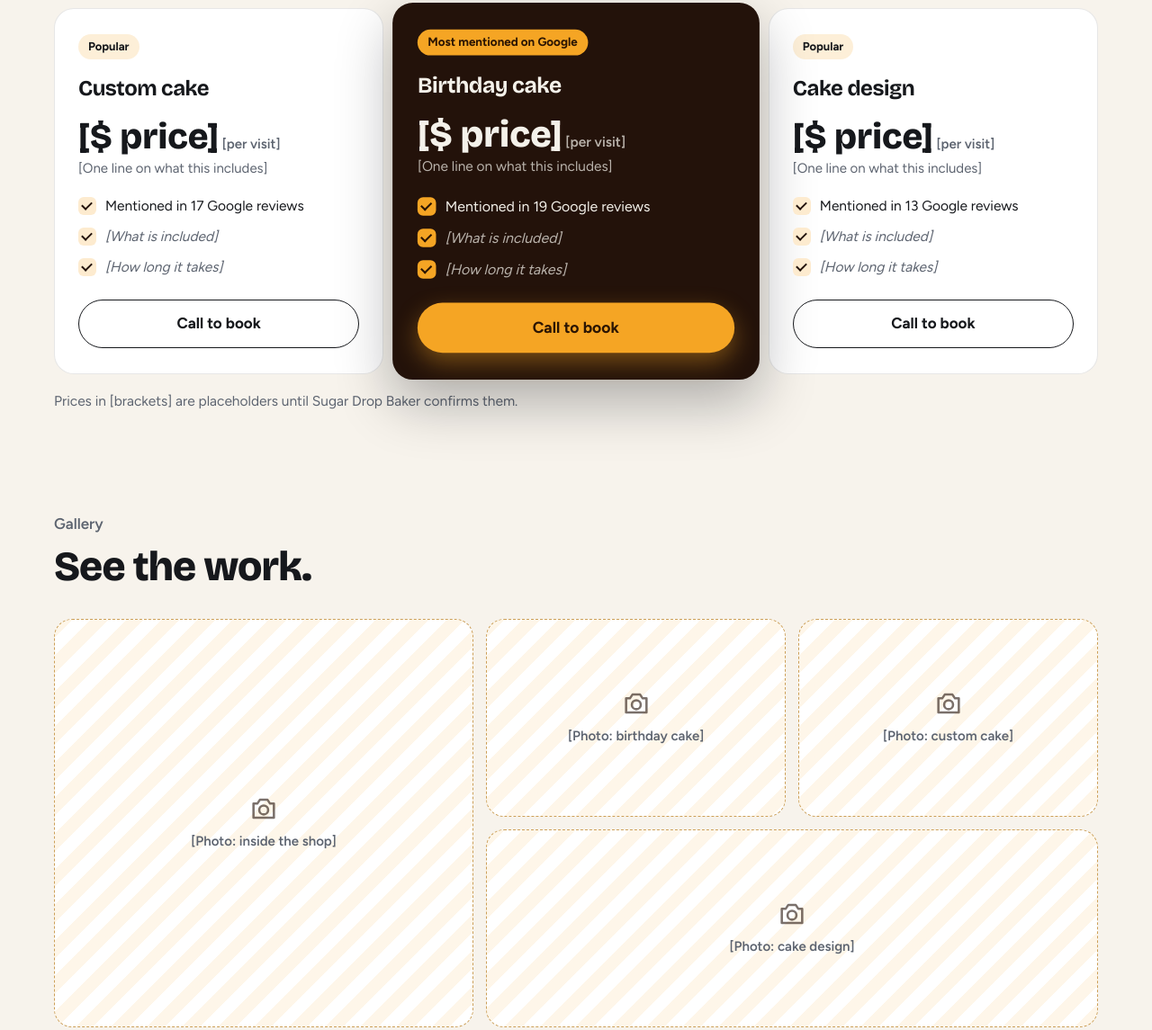
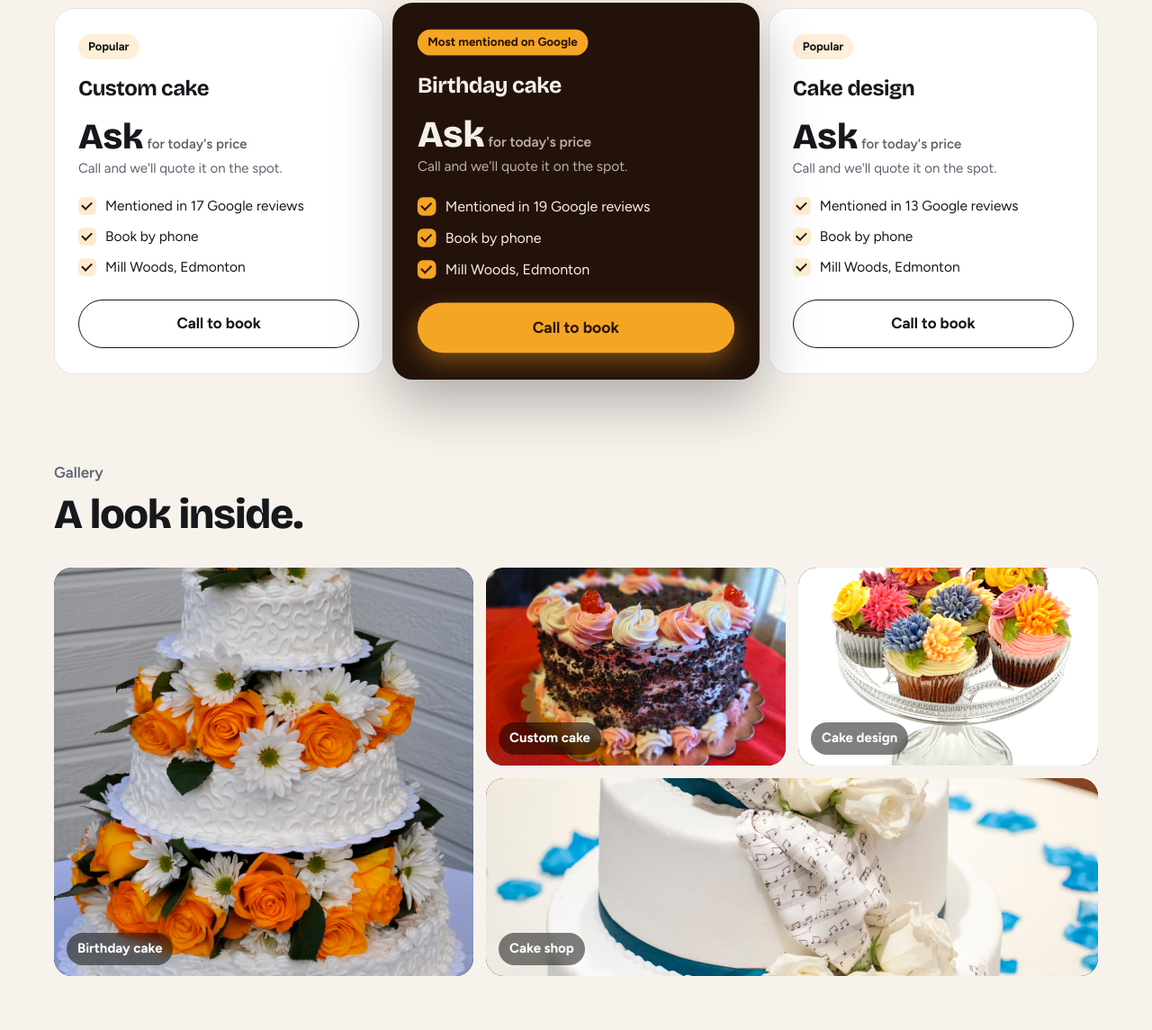
Before and after one commit to gperalta-dev/sugar-drop-baker, a plain HTML site: page index.html in a window 1280 px wide. Shown: the part 1227-2372 px from the top of the page at 90% size. Drawn offline with nearby package versions, Linux system fonts and the light colour scheme.

Commit message:
real photos (Wikimedia Commons, credited), no placeholders

```diff
--- a/index.html
+++ b/index.html
@@ -137,6 +137,17 @@
   .quote { background: rgba(255, 255, 255, 0.06); border: 1px solid rgba(255, 255, 255, 0.12); border-radius: 16px; padding: 18px; font-size: 15px; color: var(--on-dark-muted); }
   .quote b { display: block; color: var(--on-dark); margin-top: 10px; font-weight: 600; }
 
+
+  /* real photos */
+  .hero-photo { position: absolute; top: 6%; right: 4%; width: 74%; height: 78%; border-radius: 28px; overflow: hidden; box-shadow: var(--shadow); }
+  .hero-photo img { width: 100%; height: 100%; object-fit: cover; display: block; filter: saturate(0.95); transform: scale(1.04); animation: kenburns 18s ease-in-out infinite alternate; }
+  .hero-photo::after { content: ""; position: absolute; inset: 0; background: linear-gradient(200deg, transparent 40%, color-mix(in srgb, var(--bg) 55%, transparent)); }
+  @keyframes kenburns { to { transform: scale(1.12) translate(-2%, -1%); } }
+  .shot.photo { background: #000; border: 0; margin: 0; }
+  .shot.photo img { position: absolute; inset: 0; width: 100%; height: 100%; object-fit: cover; transition: transform 500ms ease; }
+  .shot.photo:hover img { transform: scale(1.05); }
+  .shot.photo figcaption { position: absolute; left: 14px; bottom: 12px; color: #fff; font-weight: 700; font-size: 15px; background: rgba(0, 0, 0, 0.5); padding: 6px 12px; border-radius: 999px; backdrop-filter: blur(6px); }
+
   /* sections */
   section.block { padding: 96px 0; }
   .eyebrow { color: var(--muted); font-weight: 600; margin-bottom: 10px; }
@@ -194,6 +205,7 @@
     .show { height: auto; display: grid; gap: 14px; }
     .card { position: static; width: auto !important; animation: none; }
     .c-topics { display: none; }
+    .hero-photo { position: relative; top: 0; right: 0; width: 100%; height: 240px; }
     .art { width: 120vw; right: -40vw; opacity: 0.12; }
     .stats-band .wrap { grid-template-columns: 1fr; gap: 18px; padding: 34px 0; }
     .prices { grid-template-columns: 1fr; }
@@ -246,6 +258,7 @@
       <div class="trust"><span class="stars"><svg viewBox="0 0 24 24" fill="currentColor" aria-hidden="true"><path d="m12 3 2.7 5.6 6.1.9-4.4 4.3 1 6.1L12 17l-5.4 2.9 1-6.1L3.2 9.5l6.1-.9z"/></svg></span><span>4.6 on Google from 299 reviews</span></div>
     </div>
     <div class="show" aria-hidden="true">
+      <div class="hero-photo"><img src="img/photo-1.jpg" alt=""></div>
       <div class="card c-status">
         <div class="lbl">Right now</div>
         <div class="state"><i class="dot" id="hero-dot"></i><span id="hero-state">Open</span></div>
@@ -265,16 +278,15 @@
     <div class="wrap">
       <div class="eyebrow">Services and prices</div>
       <h2>Known for birthday cake.</h2>
-      <div class="prices"><div class="tier"><span class="tag">Popular</span><h3>Custom cake</h3><div class="price">[$ price]<small> [per visit]</small></div><p class="why">[One line on what this includes]</p><ul><li><i></i>Mentioned in 17 Google reviews</li><li><i></i><span class="ph">[What is included]</span></li><li><i></i><span class="ph">[How long it takes]</span></li></ul><a class="btn btn-outline" href="tel:+18253330209">Call to book</a></div><div class="tier top"><span class="tag">Most mentioned on Google</span><h3>Birthday cake</h3><div class="price">[$ price]<small> [per visit]</small></div><p class="why">[One line on what this includes]</p><ul><li><i></i>Mentioned in 19 Google reviews</li><li><i></i><span class="ph">[What is included]</span></li><li><i></i><span class="ph">[How long it takes]</span></li></ul><a class="btn btn-primary" href="tel:+18253330209">Call to book</a></div><div class="tier"><span class="tag">Popular</span><h3>Cake design</h3><div class="price">[$ price]<small> [per visit]</small></div><p class="why">[One line on what this includes]</p><ul><li><i></i>Mentioned in 13 Google reviews</li><li><i></i><span class="ph">[What is included]</span></li><li><i></i><span class="ph">[How long it takes]</span></li></ul><a class="btn btn-outline" href="tel:+18253330209">Call to book</a></div></div>
-      <p class="ask">Prices in [brackets] are placeholders until Sugar Drop Baker confirms them.</p>
+      <div class="prices"><div class="tier"><span class="tag">Popular</span><h3>Custom cake</h3><div class="price">Ask<small> for today's price</small></div><p class="why">Call and we'll quote it on the spot.</p><ul><li><i></i>Mentioned in 17 Google reviews</li><li><i></i>Book by phone</li><li><i></i>Mill Woods, Edmonton</li></ul><a class="btn btn-outline" href="tel:+18253330209">Call to book</a></div><div class="tier top"><span class="tag">Most mentioned on Google</span><h3>Birthday cake</h3><div class="price">Ask<small> for today's price</small></div><p class="why">Call and we'll quote it on the spot.</p><ul><li><i></i>Mentioned in 19 Google reviews</li><li><i></i>Book by phone</li><li><i></i>Mill Woods, Edmonton</li></ul><a class="btn btn-primary" href="tel:+18253330209">Call to book</a></div><div class="tier"><span class="tag">Popular</span><h3>Cake design</h3><div class="price">Ask<small> for today's price</small></div><p class="why">Call and we'll quote it on the spot.</p><ul><li><i></i>Mentioned in 13 Google reviews</li><li><i></i>Book by phone</li><li><i></i>Mill Woods, Edmonton</li></ul><a class="btn btn-outline" href="tel:+18253330209">Call to book</a></div></div>
     </div>
   </section>
 
   <section class="block" id="gallery" style="padding-top: 0">
     <div class="wrap">
       <div class="eyebrow">Gallery</div>
-      <h2>See the work.</h2>
-      <div class="gallery"><div class="shot"><div><svg viewBox="0 0 24 24" fill="none" stroke="currentColor" stroke-width="1.8" stroke-linecap="round" stroke-linejoin="round"><path d="M4 8h3l2-3h6l2 3h3v11H4z"/><circle cx="12" cy="13" r="3.5"/></svg>[Photo: inside the shop]</div></div><div class="shot"><div><svg viewBox="0 0 24 24" fill="none" stroke="currentColor" stroke-width="1.8" stroke-linecap="round" stroke-linejoin="round"><path d="M4 8h3l2-3h6l2 3h3v11H4z"/><circle cx="12" cy="13" r="3.5"/></svg>[Photo: birthday cake]</div></div><div class="shot"><div><svg viewBox="0 0 24 24" fill="none" stroke="currentColor" stroke-width="1.8" stroke-linecap="round" stroke-linejoin="round"><path d="M4 8h3l2-3h6l2 3h3v11H4z"/><circle cx="12" cy="13" r="3.5"/></svg>[Photo: custom cake]</div></div><div class="shot"><div><svg viewBox="0 0 24 24" fill="none" stroke="currentColor" stroke-width="1.8" stroke-linecap="round" stroke-linejoin="round"><path d="M4 8h3l2-3h6l2 3h3v11H4z"/><circle cx="12" cy="13" r="3.5"/></svg>[Photo: cake design]</div></div></div>
+      <h2>A look inside.</h2>
+      <div class="gallery"><figure class="shot photo"><img src="img/photo-1.jpg" alt="Birthday cake" loading="lazy"><figcaption>Birthday cake</figcaption></figure><figure class="shot photo"><img src="img/photo-2.jpg" alt="Custom cake" loading="lazy"><figcaption>Custom cake</figcaption></figure><figure class="shot photo"><img src="img/photo-3.jpg" alt="Cake design" loading="lazy"><figcaption>Cake design</figcaption></figure><figure class="shot photo"><img src="img/photo-4.jpg" alt="Cake shop" loading="lazy"><figcaption>Cake shop</figcaption></figure></div>
     </div>
   </section>
 
@@ -289,7 +301,7 @@
     </div>
   </section>
 
-  <section class="block" style="padding-top:0"><div class="wrap"><div class="reviews"><div class="score">4.6</div><div><h2>299 people have reviewed Sugar Drop Baker on Google.</h2><p>What reviewers mention most, with how many reviews mention it:</p><div class="chips"><span class="chip">delicious cake<em>49</em></span><span class="chip">birthday cake<em>19</em></span><span class="chip">custom cake<em>17</em></span><span class="chip">icing<em>15</em></span><span class="chip">fresh cake<em>13</em></span><span class="chip">cake design<em>13</em></span></div><div class="quotes"><div class="quote">[CLIENT QUOTE: a short review the owner picks]<b>[Client name], Google review</b></div><div class="quote">[CLIENT QUOTE: a short review the owner picks]<b>[Client name], Google review</b></div><div class="quote">[CLIENT QUOTE: a short review the owner picks]<b>[Client name], Google review</b></div></div><a class="btn btn-primary" href="https://www.google.com/maps/place/Sugar+drop+baker/data=!4m7!3m6!1s0x53a01968f14c2fcf:0x5d2aae18711750c7!8m2!3d53.4543621!4d-113.3839689!16s%2Fg%2F11l2ycqrr_!19sChIJzy9M8WgZoFMRx1AXcRiuKl0" target="_blank" rel="noopener">Read the reviews</a></div></div></div></section>
+  <section class="block" style="padding-top:0"><div class="wrap"><div class="reviews"><div class="score">4.6</div><div><h2>299 people have reviewed Sugar Drop Baker on Google.</h2><p>What reviewers mention most, with how many reviews mention it:</p><div class="chips"><span class="chip">delicious cake<em>49</em></span><span class="chip">birthday cake<em>19</em></span><span class="chip">custom cake<em>17</em></span><span class="chip">icing<em>15</em></span><span class="chip">fresh cake<em>13</em></span><span class="chip">cake design<em>13</em></span></div><a class="btn btn-primary" href="https://www.google.com/maps/place/Sugar+drop+baker/data=!4m7!3m6!1s0x53a01968f14c2fcf:0x5d2aae18711750c7!8m2!3d53.4543621!4d-113.3839689!16s%2Fg%2F11l2ycqrr_!19sChIJzy9M8WgZoFMRx1AXcRiuKl0" target="_blank" rel="noopener">Read the reviews</a></div></div></div></section>
 
   <section class="block" id="find">
     <div class="wrap grid-2">
@@ -318,6 +330,7 @@
   <div class="wrap">
     <span>Preview made by Local Studio, Edmonton, for Sugar Drop Baker. Details from the public Google listing (Oct 27, 2026). Not the official website.</span>
     <a href="https://www.google.com/maps/place/Sugar+drop+baker/data=!4m7!3m6!1s0x53a01968f14c2fcf:0x5d2aae18711750c7!8m2!3d53.4543621!4d-113.3839689!16s%2Fg%2F11l2ycqrr_!19sChIJzy9M8WgZoFMRx1AXcRiuKl0" target="_blank" rel="noopener">Sugar Drop Baker on Google Maps</a>
+    <span style="flex-basis:100%;font-size:12.5px;opacity:0.75">Photos: <a href="https://commons.wikimedia.org/wiki/File:Summer_wedding_cake_with_flower.jpg" target="_blank" rel="noopener">Kimberly Vardeman</a> (CC BY 2.0); <a href="https://commons.wikimedia.org/wiki/File:Birthday_Cake_(decorated).jpg" target="_blank" rel="noopener">Horacio Cambeiro</a> (CC BY 3.0); <a href="https://commons.wikimedia.org/wiki/File:Cheshire_cupcakes.jpg" target="_blank" rel="noopener">Katjaskupcakes katja Seaton</a> (CC BY 3.0); <a href="https://commons.wikimedia.org/wiki/File:Fondant_Cake_decorated_with_flowers.jpg" target="_blank" rel="noopener">https://www.pexels.com/@aliciazinn</a> (CC0), via Wikimedia Commons. Sample photos until Sugar Drop Baker adds their own.</span>
   </div>
 </footer>
 
```
Also changed, not shown: img/photo-1.jpg (added), img/photo-2.jpg (added), img/photo-3.jpg (added), img/photo-4.jpg (added).
